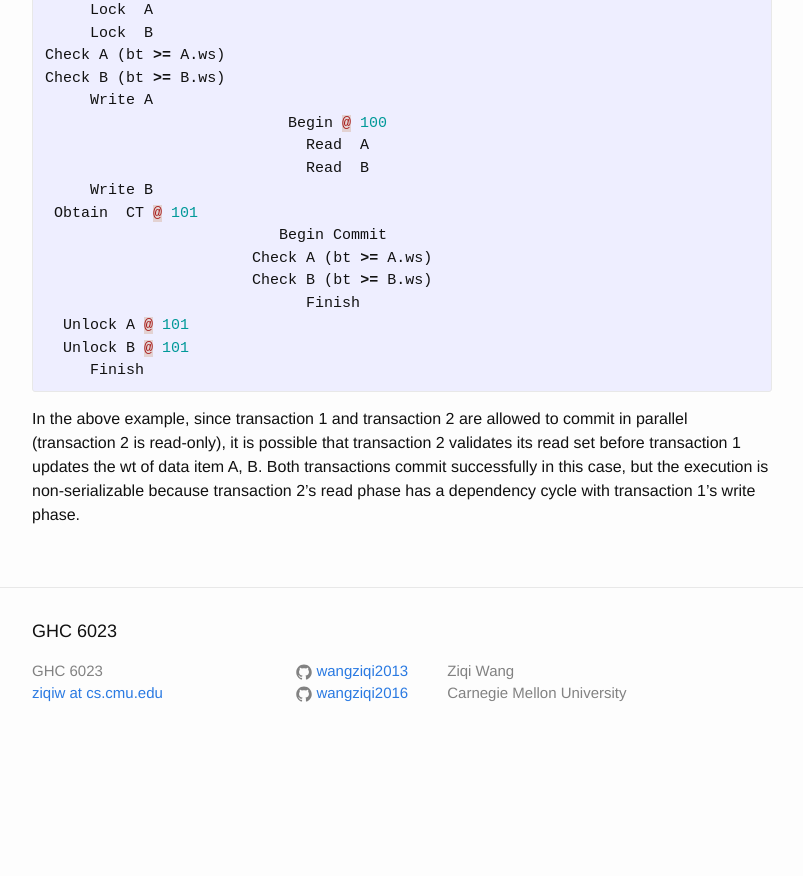
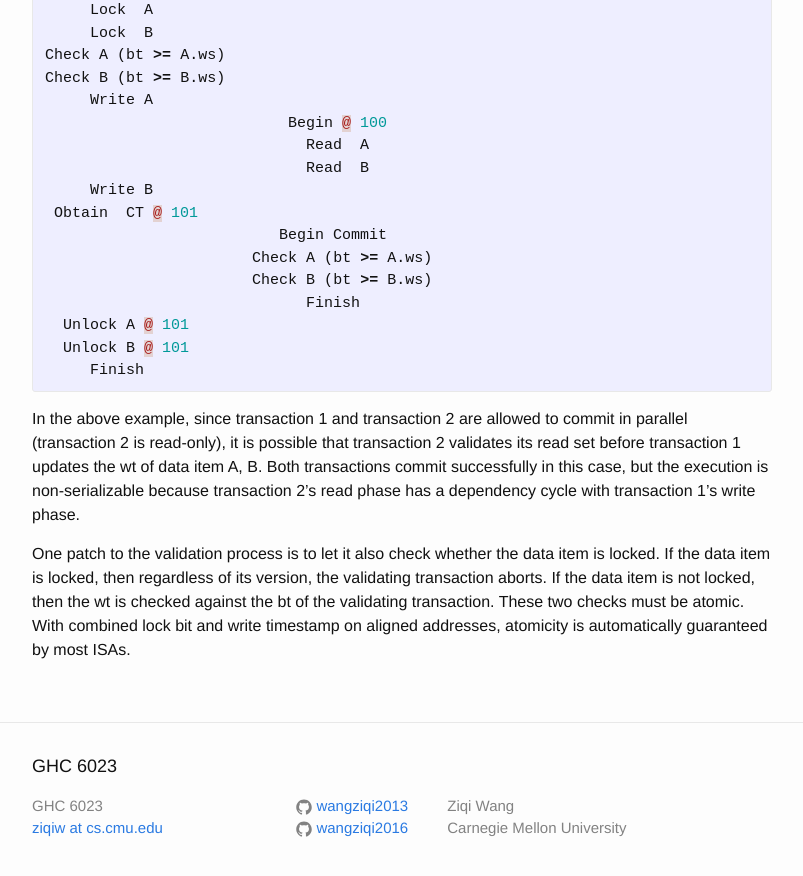
Before and after one commit to wangziqi2013/wangziqi2013.github.io, a Jekyll site: the page built from _posts/2018-03-21-Analyzing-OCC-Anomalies-and-Solutions.markdown, in a window 1280 px wide and 900 px high, scrolled down 10691 px. Shown: the top 876 px of the window, without its empty margins (238-1041 px from the left). Built offline with Jekyll 4.4.1, drawn with Linux system fonts in a browser that asks for light colours; before the commit the page ends 11456 px from its top, so only the background shows below that.

Commit message:
Adding solution

```diff
--- a/_posts/2018-03-21-Analyzing-OCC-Anomalies-and-Solutions.markdown
+++ b/_posts/2018-03-21-Analyzing-OCC-Anomalies-and-Solutions.markdown
@@ -466,3 +466,9 @@ In the above example, since transaction 1 and transaction 2 are allowed to commi
 transaction 1 updates the wt of data item A, B. Both transactions commit successfully in
 this case, but the execution is non-serializable because transaction 2's read phase
 has a dependency cycle with transaction 1's write phase.
+
+One patch to the validation process is to let it also check whether the data item is locked.
+If the data item is locked, then regardless of its version, the validating transaction aborts.
+If the data item is not locked, then the wt is checked against the bt of the validating transaction.
+These two checks must be atomic. With combined lock bit and write timestamp on aligned addresses,
+atomicity is automatically guaranteed by most ISAs.
```
